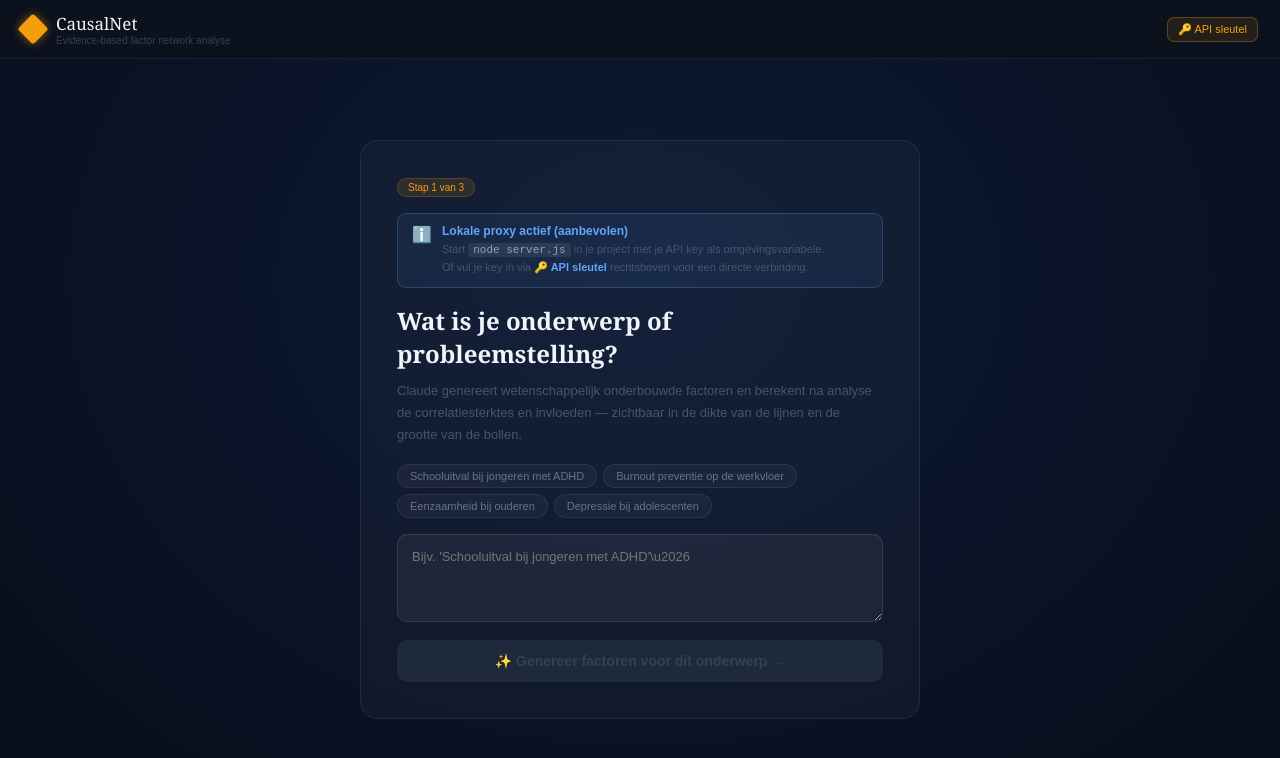
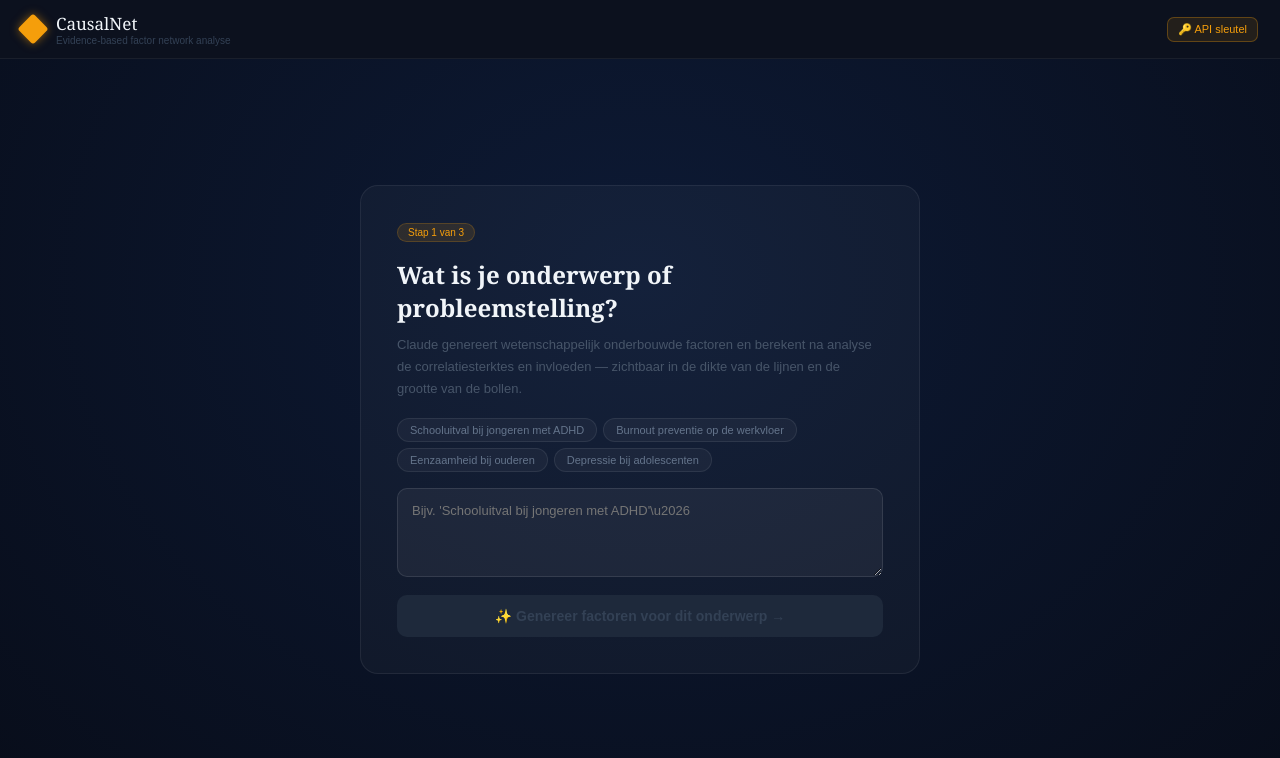
Before and after one commit to Svniek/causalnet, a React (Vite) app: page / in a window 1280 px wide. Shown: the top 758 px of the page. Built offline with nearby package versions, Linux system fonts and the light colour scheme.

Commit message:
Remove local proxy info banner from problem phase
Co-Authored-By: Claude Opus 4.6 (1M context) <noreply@anthropic.com>

```diff
--- a/src/components/ProblemPhase.jsx
+++ b/src/components/ProblemPhase.jsx
@@ -3,18 +3,6 @@ export default function ProblemPhase({ problem, setProblem, apiKey, sugLoading,
     <div style={{ flex: 1, display: "flex", alignItems: "center", justifyContent: "center", padding: 28, background: "radial-gradient(ellipse at 50% 30%,#0d1a35,#080d1a)" }}>
       <div style={{ width: "100%", maxWidth: 560, background: "rgba(255,255,255,0.03)", border: "1px solid rgba(255,255,255,0.07)", borderRadius: 18, padding: 36 }}>
         <div style={{ display: "inline-block", padding: "3px 10px", background: "rgba(245,158,11,0.12)", border: "1px solid rgba(245,158,11,0.2)", borderRadius: 20, color: "#f59e0b", fontSize: 10, marginBottom: 16 }}>Stap 1 van 3</div>
-        {!apiKey.trim() && (
-          <div style={{ padding: "10px 14px", background: "rgba(96,165,250,0.08)", border: "1px solid rgba(96,165,250,0.25)", borderRadius: 9, marginBottom: 16, display: "flex", alignItems: "flex-start", gap: 10 }}>
-            <span style={{ fontSize: 16, marginTop: 1 }}>{"\u2139\ufe0f"}</span>
-            <div>
-              <div style={{ fontSize: 12, color: "#60a5fa", fontWeight: 600 }}>Lokale proxy actief (aanbevolen)</div>
-              <div style={{ fontSize: 11, color: "#475569", marginTop: 3, lineHeight: 1.6 }}>
-                Start <code style={{ background: "rgba(255,255,255,0.08)", padding: "1px 5px", borderRadius: 3, color: "#94a3b8" }}>node server.js</code> in je project met je API key als omgevingsvariabele.<br />
-                Of vul je key in via <strong style={{ color: "#60a5fa" }}>{"\ud83d\udd11"} API sleutel</strong> rechtsboven voor een directe verbinding.
-              </div>
-            </div>
-          </div>
-        )}
         <h1 style={{ fontFamily: "Georgia,serif", fontSize: 24, color: "#f1f5f9", margin: "0 0 10px" }}>Wat is je onderwerp of probleemstelling?</h1>
         <p style={{ fontSize: 13, color: "#475569", lineHeight: 1.7, margin: "0 0 18px" }}>Claude genereert wetenschappelijk onderbouwde factoren en berekent na analyse de correlatiesterktes en invloeden &mdash; zichtbaar in de dikte van de lijnen en de grootte van de bollen.</p>
         <div style={{ display: "flex", flexWrap: "wrap", gap: 6, marginBottom: 16 }}>
```
